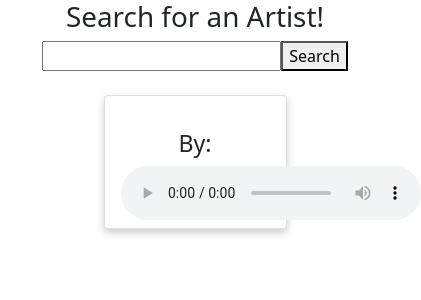
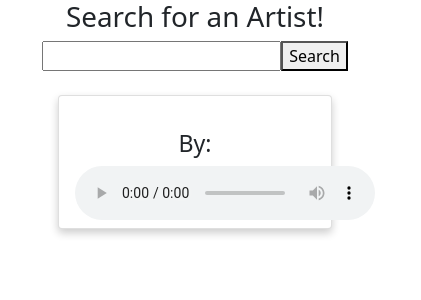
Before and after one commit to SinghSanity/SpotifyRecs, a React (Create React App) app in the folder frontend/: page / in a window 390 px wide. Shown: the top 300 px of the page, 421 px wide, since content can reach past the window. Built offline with nearby package versions, Linux system fonts and the light colour scheme; no server answers.

Commit message:
Added css to potentially handle more cards / mobile view

```diff
--- a/frontend/src/Info.css
+++ b/frontend/src/Info.css
@@ -1,6 +1,8 @@
 .container{
     display: flex;
-    justify-content: center;
+    flex-direction: row;
+    flex-wrap: wrap;
+    justify-content: space-evenly;
     align-items: center;
 }
 
@@ -13,8 +15,9 @@
 .card {
     box-shadow: 0 4px 8px 0 rgba(0,0,0,0.2);
     transition: 0.3s;
-    width: 50%;
+    width: 45%;
     text-align: center;
+    margin-bottom: 10px;
 }
 
 .card:hover {
@@ -24,3 +27,12 @@
 .card-words {
     padding: 2px 16px;
 }
+
+@media (max-width: 800px) {
+    .container {
+      flex-direction: column;
+    }
+    .card {
+        width: 75%;
+    }
+  }
```
